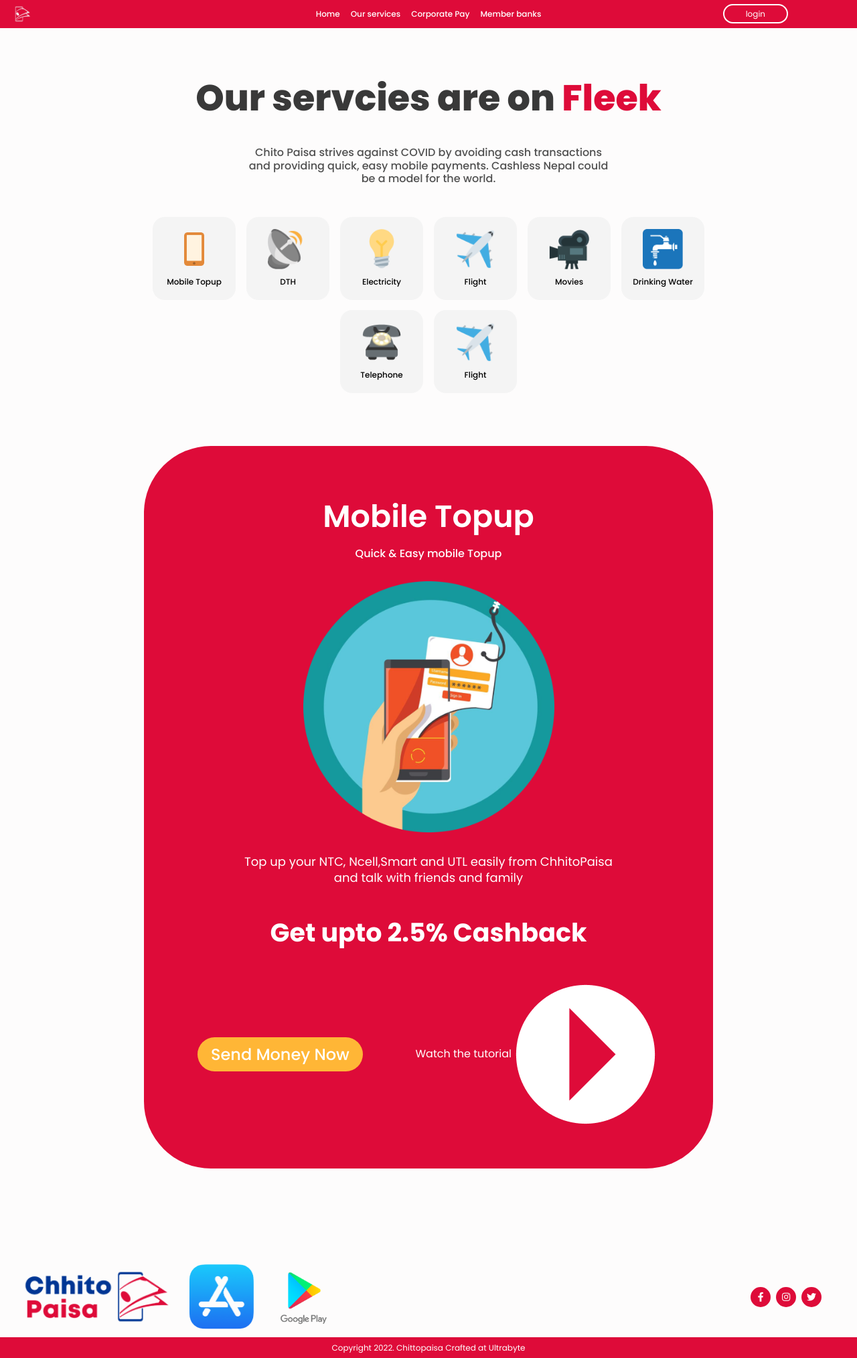
After one commit to np03a170120/chhitopaisa, a PHP site: page /services.php in a window 1280 px wide. The commit adds this page. Shown: the whole page at 67% size. Run offline with PHP 8.4, Linux system fonts and the light colour scheme.

Commit message:
complete services pages

```diff
--- a/css/main.css
+++ b/css/main.css
@@ -549,4 +549,136 @@ body p {
 .copy-right a {
   color: white;
 }
+
+.services .nav {
+  -webkit-box-pack: center;
+      -ms-flex-pack: center;
+          justify-content: center;
+}
+
+.services .nav-tabs .nav-link,
+.services .nav-tabs {
+  border: 0;
+}
+
+.services .nav-link {
+  text-align: center;
+  border-radius: 18px;
+  margin: 8px;
+  padding: 12px;
+  background: #f4f4f4;
+}
+
+.sn-content {
+  height: 100px;
+  width: 100px;
+  line-height: 70px;
+}
+
+.sn-content img {
+  height: 60px;
+  width: 60px;
+  -o-object-fit: cover;
+     object-fit: cover;
+}
+
+.sn-content h6 {
+  text-transform: capitalize;
+  margin: 8px 0;
+  font-size: 12px;
+}
+
+.nav-tabs .nav-item.show .nav-link,
+.nav-tabs .nav-link.active {
+  color: white;
+  background: #de0b39;
+}
+
+.services-navigation {
+  padding: 0 200px;
+}
+
+.tab-content {
+  margin: 72px 0;
+  padding: 60px 80px;
+  background: #de0b39;
+  color: white;
+  border-radius: 100px;
+}
+
+.tc-title {
+  text-align: center;
+}
+
+.tc-title h5 {
+  margin: 18px 0;
+  font-size: 46px;
+  font-weight: 600;
+}
+
+.tc-vector {
+  margin: 32px 0;
+  text-align: center;
+}
+
+.tc-vector img {
+  height: 375px;
+  width: 100%;
+  -o-object-fit: contain;
+     object-fit: contain;
+}
+
+.tc-text {
+  padding: 0 60px;
+}
+
+.tc-text p {
+  color: white;
+  font-size: 18px;
+  text-align: center;
+}
+
+.tc-highlight-text {
+  margin: 48px 0;
+  text-align: center;
+}
+
+.tc-highlight-text h3 {
+  font-weight: 700;
+  font-size: 38px;
+}
+
+.action-button {
+  padding: 10px 20px;
+  display: inline-block;
+  background: #ffb636;
+  border-radius: 32px;
+}
+
+.action-button a {
+  color: white;
+  font-size: 24px;
+  font-weight: 500;
+}
+
+.video-tutorial {
+  display: -webkit-box;
+  display: -ms-flexbox;
+  display: flex;
+  -webkit-box-align: center;
+      -ms-flex-align: center;
+          align-items: center;
+}
+
+.display-wrapper {
+  display: -webkit-box;
+  display: -ms-flexbox;
+  display: flex;
+  -webkit-box-align: center;
+      -ms-flex-align: center;
+          align-items: center;
+  -webkit-box-pack: justify;
+      -ms-flex-pack: justify;
+          justify-content: space-between;
+}
 /*# sourceMappingURL=main.css.map */
--- a/css/main.scss
+++ b/css/main.scss
@@ -391,3 +391,114 @@
         color: white;
     }
 }
+
+.services {
+    .nav {
+        justify-content: center;
+    }
+    .nav-tabs .nav-link,
+    .nav-tabs {
+        border: 0;
+    }
+    .nav-link {
+        text-align: center;
+        border-radius: 18px;
+        margin: 8px;
+        padding: 12px;
+        background: #f4f4f4;
+    }
+}
+
+.sn-content {
+    height: 100px;
+    width: 100px;
+    line-height: 70px;
+    img {
+        height: 60px;
+        width: 60px;
+        object-fit: cover;
+    }
+    h6 {
+        text-transform: capitalize;
+        margin: 8px 0;
+        font-size: 12px;
+    }
+}
+
+.nav-tabs .nav-item.show .nav-link,
+.nav-tabs .nav-link.active {
+    color: white;
+    background: $primary_color;
+}
+
+.services-navigation {
+    padding: 0 200px;
+}
+
+.tab-content {
+    margin: 72px 0;
+    padding: 60px 80px;
+    background: $primary_color;
+    color: white;
+    border-radius: 100px;
+}
+
+.tc-title {
+    text-align: center;
+    h5 {
+        margin: 18px 0;
+        font-size: 46px;
+        font-weight: 600;
+    }
+}
+
+.tc-vector {
+    margin: 32px 0;
+    text-align: center;
+    img {
+        height: 375px;
+        width: 100%;
+        object-fit: contain;
+    }
+}
+
+.tc-text {
+    padding: 0 60px;
+    p {
+        color: white;
+        font-size: 18px;
+        text-align: center;
+    }
+}
+
+.tc-highlight-text {
+    margin: 48px 0;
+    text-align: center;
+    h3 {
+        font-weight: 700;
+        font-size: 38px;
+    }
+}
+
+.action-button {
+    padding: 10px 20px;
+    display: inline-block;
+    background: #ffb636;
+    border-radius: 32px;
+    a {
+        color: white;
+        font-size: 24px;
+        font-weight: 500;
+    }
+}
+
+.video-tutorial {
+    display: flex;
+    align-items: center;
+}
+
+.display-wrapper {
+    display: flex;
+    align-items: center;
+    justify-content: space-between;
+}
--- a/header.php
+++ b/header.php
@@ -70,6 +70,7 @@
                         <a href="#">login</a>
                     </div>
                 </div>
+
             </div>
         </div>
     </header>
--- /dev/null
+++ b/services.php
@@ -0,0 +1,123 @@
+<?php include 'header.php'?>
+
+<section class="services sec-padding">
+    <div class="container">
+        <div class="title">
+            <h2>Our servcies are on <span>Fleek</span></h2>
+            <h3>Chito Paisa strives against COVID by avoiding cash transactions and providing quick, easy mobile
+                payments. Cashless Nepal could be a model for the world.</h3>
+        </div>
+
+        <div class="services-navigation">
+            <ul class="nav nav-tabs" id="myTab" role="tablist">
+                <li class="nav-item active">
+                    <a class="nav-link " id="home-tab" data-toggle="tab" href="#home" role="tab" aria-controls="home"
+                        aria-selected="true">
+                        <div class="sn-content">
+                            <img src="./images/topup-icon.png" alt="">
+                            <h6>Mobile Topup</h6>
+                        </div>
+                    </a>
+                </li>
+                <li class="nav-item">
+                    <a class="nav-link" id="profile-tab" data-toggle="tab" href="#profile" role="tab"
+                        aria-controls="profile" aria-selected="false">
+                        <div class="sn-content">
+                            <img src="./images/dth.png" alt="">
+                            <h6>DTH</h6>
+                        </div>
+                    </a>
+                </li>
+                <li class="nav-item">
+                    <a class="nav-link" id="contact-tab" data-toggle="tab" href="#contact" role="tab"
+                        aria-controls="contact" aria-selected="false">
+                        <div class="sn-content">
+                            <img src="./images/bulb-icon.png" alt="">
+                            <h6>Electricity</h6>
+                        </div>
+                    </a>
+                </li>
+                <li class="nav-item">
+                    <a class="nav-link" id="nav-three-tab" data-toggle="tab" href="#nav-three" role="tab"
+                        aria-controls="nav-three" aria-selected="false">
+                        <div class="sn-content">
+                            <img src="./images/flight-icon.png" alt="">
+                            <h6>Flight</h6>
+                        </div>
+                    </a>
+                </li>
+                <!-- id not assigned -->
+                <li class="nav-item active">
+                    <a class="nav-link " id="home-tab" data-toggle="tab" href="#home" role="tab" aria-controls="home"
+                        aria-selected="true">
+                        <div class="sn-content">
+                            <img src="./images/movies-icon.png" alt="">
+                            <h6>Movies</h6>
+                        </div>
+                    </a>
+                </li>
+                <li class="nav-item">
+                    <a class="nav-link" id="profile-tab" data-toggle="tab" href="#profile" role="tab"
+                        aria-controls="profile" aria-selected="false">
+                        <div class="sn-content">
+                            <img src="./images/water-png.png" alt="">
+                            <h6>Drinking water</h6>
+                        </div>
+                    </a>
+                </li>
+                <li class="nav-item">
+                    <a class="nav-link" id="contact-tab" data-toggle="tab" href="#contact" role="tab"
+                        aria-controls="contact" aria-selected="false">
+                        <div class="sn-content">
+                            <img src="./images/telephone.png" alt="">
+                            <h6>Telephone</h6>
+                        </div>
+                    </a>
+                </li>
+                <li class="nav-item">
+                    <a class="nav-link" id="nav-three-tab" data-toggle="tab" href="#nav-three" role="tab"
+                        aria-controls="nav-three" aria-selected="false">
+                        <div class="sn-content">
+                            <img src="./images/flight-icon.png" alt="">
+                            <h6>Flight</h6>
+                        </div>
+                    </a>
+                </li>
+            </ul>
+            <div class="tab-content" id="myTabContent">
+                <div class="tab-pane fade show active" id="home" role="tabpanel" aria-labelledby="home-tab">
+                    <div class="tc-title">
+                        <h5>Mobile Topup</h5>
+                        <h6>Quick & Easy mobile Topup</h6>
+                    </div>
+                    <div class="tc-vector">
+                        <img src="./images/topup-vector.png" alt="">
+                    </div>
+                    <div class="tc-text">
+                        <p>Top up your NTC, Ncell,Smart and UTL easily from ChhitoPaisa and talk with friends and family
+                        </p>
+                    </div>
+                    <div class="tc-highlight-text">
+                        <h3>Get upto 2.5% Cashback</h3>
+                    </div>
+                    <div class="display-wrapper">
+                        <div class="action-button">
+                            <a href="#">Send Money Now</a>
+                        </div>
+                        <div class="video-tutorial">
+                            <span>Watch the tutorial</span>
+                            <div class="vt-icon">
+                                <img src="./images/play-btn-icon.png" alt="">
+                            </div>
+                        </div>
+                    </div>
+                </div>
+                <div class="tab-pane fade" id="profile" role="tabpanel" aria-labelledby="profile-tab">2</div>
+                <div class="tab-pane fade" id="contact" role="tabpanel" aria-labelledby="contact-tab">3</div>
+                <div class="tab-pane fade" id="nav-three" role="tabpanel" aria-labelledby="nav-three">4</div>
+            </div>
+        </div>
+    </div>
+</section>
+
+<?php include 'footer.php'?>
```
Also changed, not shown: images/bike-icon.png (added), images/bulb-icon.png (added), images/dth.png (added), images/flight-icon.png (added), images/hotel-icon.png (added), images/movies-icon.png (added), images/play-btn-icon.png (added), images/telephone.png (added), images/topup-icon.png (added), images/topup-vector.png (added), images/water-png.png (added), 1 other file.
